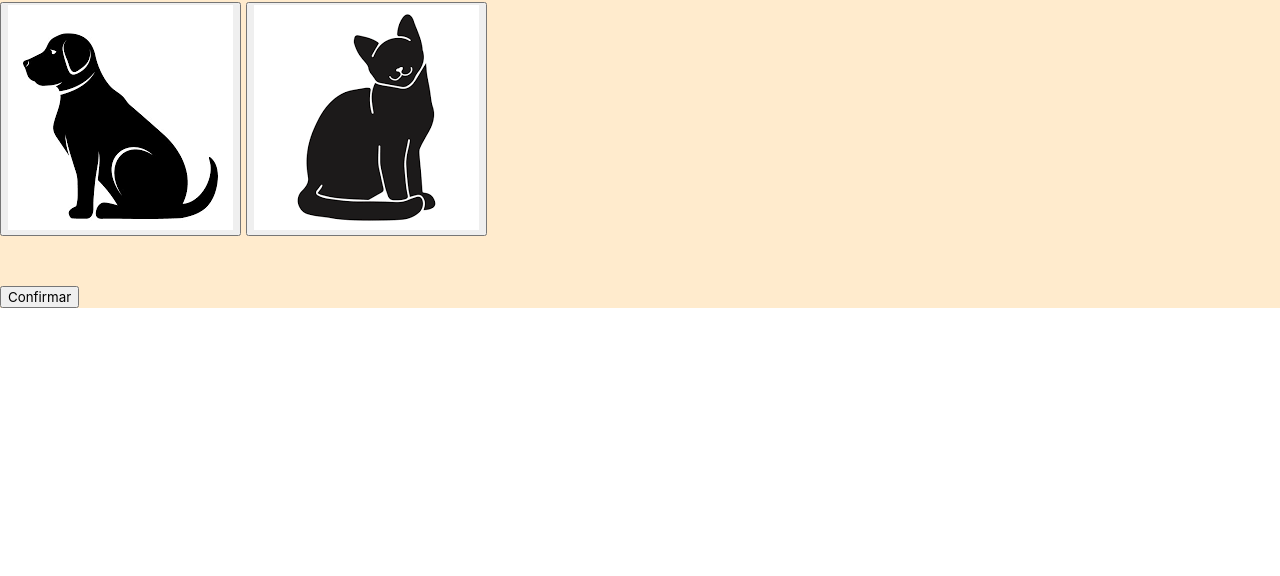
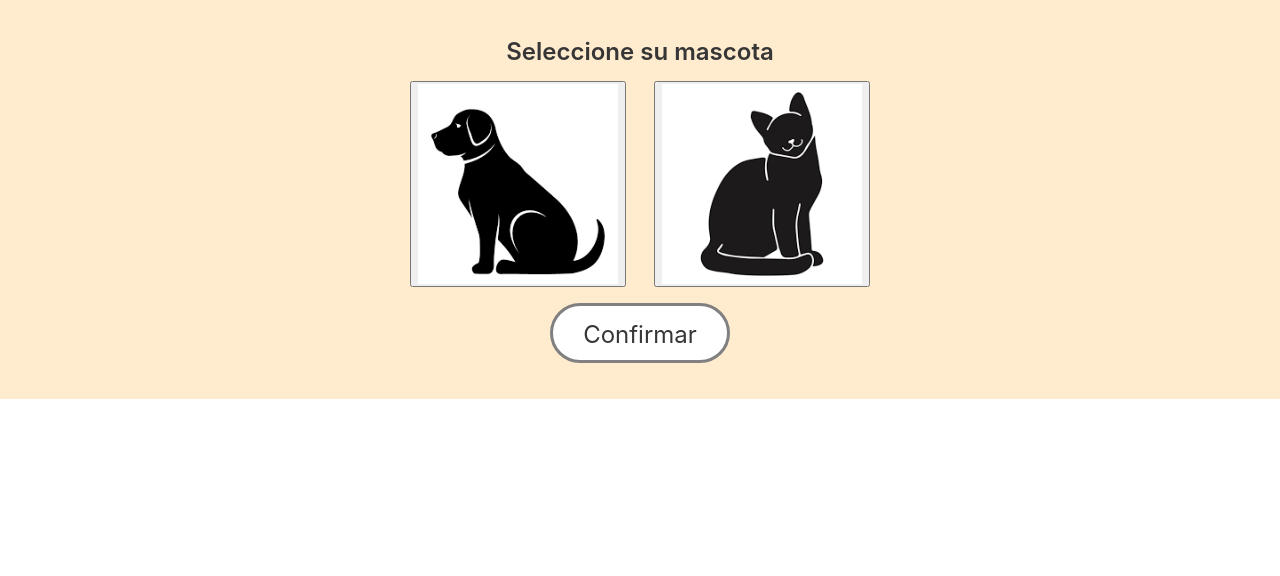
Before and after one commit to ArturoCruz606/Appets, a plain HTML site: page registro.html in a window 1280 px wide. Shown: the part 224-800 px from the top of the page. Drawn offline with Linux system fonts and the light colour scheme.

Commit message:
Commit Nico

```diff
--- a/css/estilo.css
+++ b/css/estilo.css
@@ -2,6 +2,7 @@
     width: 30%;
     height: 30%;
 }
+
 body {
     font-family: -apple-system, BlinkMacSystemFont, 'Segoe UI', Roboto, Oxygen, Ubuntu, Cantarell, 'Open Sans', 'Helvetica Neue', sans-serif;
     background-color: blanchedalmond;
--- /dev/null
+++ b/css/estilonicoguardarenelotro.css
@@ -0,0 +1,11 @@
+.button.borde-gris:hover {
+    background-color: transparent;
+    border-color: black;
+    color: black;
+}
+
+.button.borde-gris {
+    border-color: gray;
+    border-style: solid;
+    border-width: 3px;
+}
--- a/registro.html
+++ b/registro.html
@@ -4,29 +4,41 @@
     <meta charset="UTF-8">
     <meta http-equiv="X-UA-Compatible" content="IE=edge">
     <meta name="viewport" content="width=device-width, initial-scale=1.0">
-    <title>Document</title>
+    <title>Registro</title>
     <link rel="stylesheet" href="css/estilo.css">
     <link rel="stylesheet" href="css/bulma.css">
+    <link rel="stylesheet" href="css/estilonicoguardarenelotro.css">
 </head>
 <body>
-    <div class="main">
-        <img class="imagen" src="img/Icono para App.png" width="100" height="100">
-        <h1 class="titulo">APPETS</h1>
-    </div>
-    <br><br>
-    <div class="main">
-        <h1 class="submain">Seleccione su Mascota</h1>
-        <br>
-        <button>
-            <img src="img/Perro.png">
-        </button>
-        <button>
-            <img src="img/Gato.png">
-        </button>
-    </div>
-    <br><br>
-    <div class="mainconfirmar">
-        <input class="boton" type="submit" value="Confirmar">
+    <div class="container">
+        <div class="columns">
+            <div class="column is-one-quarter-desktop">
+            </div>
+            <div class="column is-half-desktop level">
+
+                <div class="is-flex is-justify-content-center mt-6">
+                    <img class="logo-carga ml-6" src="img/Icono para App.png" />
+                    <h1 class="title is-1 my-6 p-5">APPETS</h1>
+                </div>
+                <div class="has-text-centered">
+                    <div class="mt-4">
+                        <h2 class="title is-4">Seleccione su mascota</h2>
+                    </div>
+
+                    <button class="is-focused mt-4">
+                        <img src="img/Perro.png" type="sumbit" width="200" height="200">
+                    </button>
+                    <button class="ml-5">
+                        <img src="img/Gato.png" width="200" height="200">
+                    </button>
+
+                    <input class="button is-rounded is-large borde-gris mt-4" type="submit" value="Confirmar">
+                </div>
+            </div>
+            <div class="column is-one-quarter-desktop">
+
+            </div>
+        </div>
     </div>
 </body>
 </html>
```
